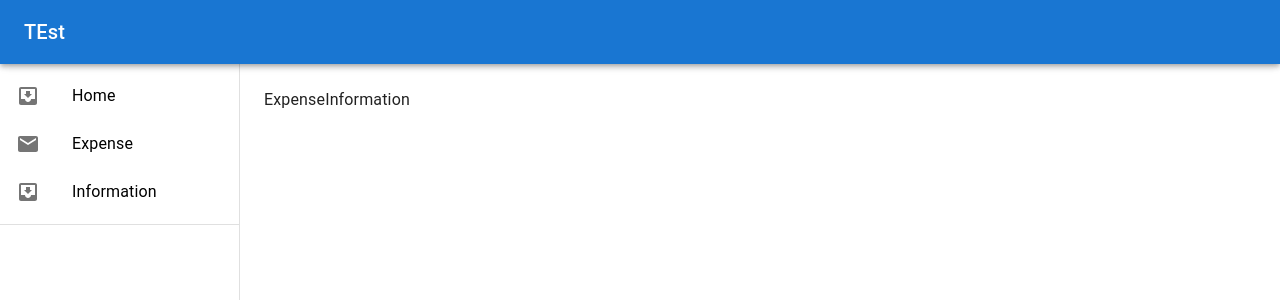
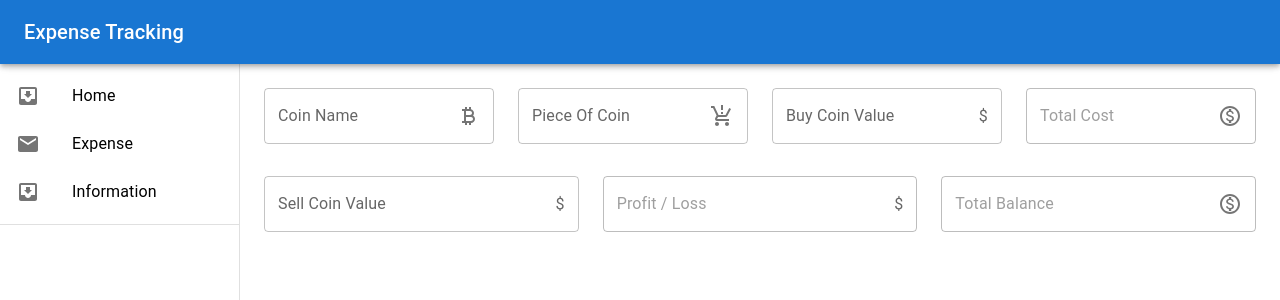
Before and after one commit to mertdiker723/expense-tracking, a React (Create React App) app: page /expense in a window 1280 px wide. Shown: the top 300 px of the page. Built offline with nearby package versions, Linux system fonts and the light colour scheme.

Commit message:
expense form added

```diff
--- a/src/App.tsx
+++ b/src/App.tsx
@@ -4,9 +4,9 @@ import { BrowserRouter as Router, Routes, Route } from "react-router-dom";
 // Folders
 import Navbar from './components/Drawer/Navbar';
 import Sidebar from './components/Drawer/Sidebar';
-import Home from './pages/Home';
-import Expense from './pages/ExpenseInformation';
-import Information from './pages/Information';
+import Home from './pages/Home/Home';
+import Expense from './pages/Expense/Expense';
+import Information from './pages/Information/Information';
 
 
 const App = () => {
--- a/src/components/Drawer/Navbar.tsx
+++ b/src/components/Drawer/Navbar.tsx
@@ -5,7 +5,7 @@ const Navbar = () => {
         <AppBar position="fixed" sx={{ zIndex: (theme) => theme.zIndex.drawer + 1 }}>
             <Toolbar>
                 <Typography variant="h6" noWrap component="div">
-                    TEst
+                    Expense Tracking
                 </Typography>
             </Toolbar>
         </AppBar>
--- /dev/null
+++ b/src/layout/Expense/ExpenseForm.tsx
@@ -0,0 +1,148 @@
+import { useState } from "react";
+
+// Material UI
+import { Grid, TextField, InputAdornment } from "@mui/material"
+
+// Icons
+import ProductionQuantityLimitsIcon from '@mui/icons-material/ProductionQuantityLimits';
+import CurrencyBitcoinIcon from '@mui/icons-material/CurrencyBitcoin';
+import MonetizationOnOutlinedIcon from '@mui/icons-material/MonetizationOnOutlined';
+
+// Folders
+import { IExpense } from "../../models/expense.types";
+
+const ExpenseForm = () => {
+    const [coin, setCoin] = useState<IExpense>({} as IExpense);
+
+
+    const coinHandleChange = (e: React.ChangeEvent<HTMLInputElement>) => {
+        const { name, value } = e.target;
+        setCoin({
+            ...coin,
+            [name]: value
+        })
+    }
+
+    const totalCoinCalculation = (): number | "" => {
+        return (coin.buyCoinValue && coin.coinCount) ? coin.buyCoinValue * coin.coinCount : ""
+    }
+
+    const profitLossCalculation = (): number | "" => {
+        return (coin.coinCount && coin.sellCoinValue && coin.buyCoinValue) ? (coin.coinCount * coin.sellCoinValue) - (coin.buyCoinValue * coin.coinCount) : "";
+    }
+
+    const totalBalance = (): number | "" => {
+        return (coin.sellCoinValue && coin.coinCount) ? coin.sellCoinValue * coin.coinCount : ""
+    }
+
+    return (
+        <Grid container >
+            <Grid container spacing={3}>
+                <Grid item xs={6} md={3}>
+                    <TextField
+                        id="coinName"
+                        name="coinName"
+                        label="Coin Name"
+                        value={coin.coinName ?? ""}
+                        fullWidth
+                        variant="outlined"
+                        InputProps={{
+                            endAdornment: <InputAdornment position="end"><CurrencyBitcoinIcon /></InputAdornment>,
+                        }}
+                        onChange={coinHandleChange}
+                    />
+                </Grid>
+                <Grid item xs={6} md={3}>
+                    <TextField
+                        id="coinCount"
+                        name="coinCount"
+                        fullWidth
+                        label="Piece Of Coin"
+                        value={coin.coinCount ?? ""}
+                        type={"number"}
+                        variant="outlined"
+                        InputProps={{
+                            endAdornment: <InputAdornment position="end"><ProductionQuantityLimitsIcon /></InputAdornment>,
+                        }}
+                        onChange={coinHandleChange}
+                    />
+                </Grid>
+                <Grid item xs={6} md={3}>
+                    <TextField
+                        id="buyCoinValue"
+                        name="buyCoinValue"
+                        fullWidth
+                        label="Buy Coin Value"
+                        value={coin.buyCoinValue ?? ""}
+                        type={"number"}
+                        variant="outlined"
+                        InputProps={{
+                            endAdornment: <InputAdornment position="end">$</InputAdornment>,
+                        }}
+                        onChange={coinHandleChange}
+                    />
+                </Grid>
+                <Grid item xs={6} md={3}>
+                    <TextField
+                        id="totalCoin"
+                        fullWidth
+                        label="Total Cost"
+                        value={totalCoinCalculation()}
+                        variant="outlined"
+                        InputProps={{
+                            endAdornment: <InputAdornment position="end"><MonetizationOnOutlinedIcon /></InputAdornment>,
+                        }}
+                        disabled
+                    />
+                </Grid>
+            </Grid>
+            <Grid container mt={1} spacing={3}>
+                <Grid item xs={6} md={4}>
+                    <TextField
+                        id="sellCoinValue"
+                        name="sellCoinValue"
+                        fullWidth
+                        type="number"
+                        label="Sell Coin Value"
+                        value={coin.sellCoinValue ?? ""}
+                        variant="outlined"
+                        InputProps={{
+                            endAdornment: <InputAdornment position="end">$</InputAdornment>,
+                        }}
+                        onChange={coinHandleChange}
+                    />
+                </Grid>
+                <Grid item xs={6} md={4}>
+                    <TextField
+                        id="profitLoss"
+                        fullWidth
+                        label="Profit / Loss"
+                        value={profitLossCalculation()}
+                        error={profitLossCalculation() < 0}
+                        InputProps={{
+                            endAdornment: <InputAdornment position="end">$</InputAdornment>,
+                        }}
+                        disabled
+                        variant="outlined"
+                    />
+                </Grid>
+                <Grid item xs={6} md={4}>
+                    <TextField
+                        id="availableBalance"
+                        fullWidth
+                        label="Total Balance"
+                        value={totalBalance()}
+                        InputProps={{
+                            endAdornment: <InputAdornment position="end"><MonetizationOnOutlinedIcon /></InputAdornment>,
+                        }}
+                        disabled
+                        variant="outlined"
+                    />
+                </Grid>
+            </Grid>
+
+        </Grid>
+    )
+}
+
+export default ExpenseForm
--- /dev/null
+++ b/src/layout/Expense/ExpenseList.tsx
@@ -0,0 +1,9 @@
+import React from 'react'
+
+const ExpenseList = () => {
+  return (
+    <></>
+  )
+}
+
+export default ExpenseList
--- /dev/null
+++ b/src/models/expense.types.ts
@@ -0,0 +1,6 @@
+export interface IExpense {
+    coinName: string;
+    coinCount: number;
+    buyCoinValue: number;
+    sellCoinValue: number;
+}
--- /dev/null
+++ b/src/pages/Expense/Expense.tsx
@@ -0,0 +1,15 @@
+import ExpenseForm from './../../layout/Expense/ExpenseForm';
+import ExpenseList from './../../layout/Expense/ExpenseList';
+
+const Expense = () => {
+
+
+  return (
+    <>
+      <ExpenseForm />
+      <ExpenseList />
+    </>
+  )
+}
+
+export default Expense
--- a/src/pages/ExpenseInformation.tsx
+++ /dev/null
@@ -1,9 +0,0 @@
-
-
-const ExpenseInformation = () => {
-  return (
-    <div>ExpenseInformation</div>
-  )
-}
-
-export default ExpenseInformation
```
Also changed, not shown: src/pages/Home/Home.tsx (renamed from src/pages/Home.tsx), src/pages/Information/Information.tsx (renamed from src/pages/Information.tsx).
